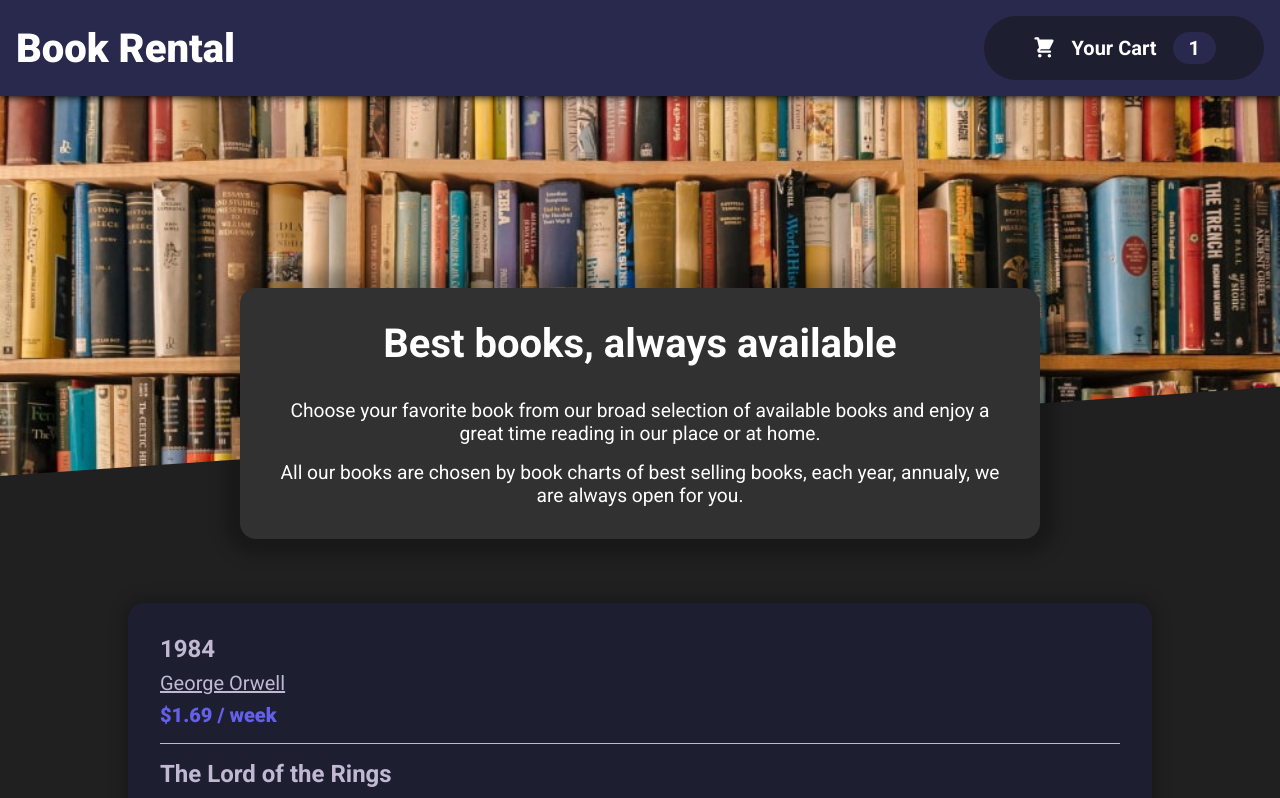
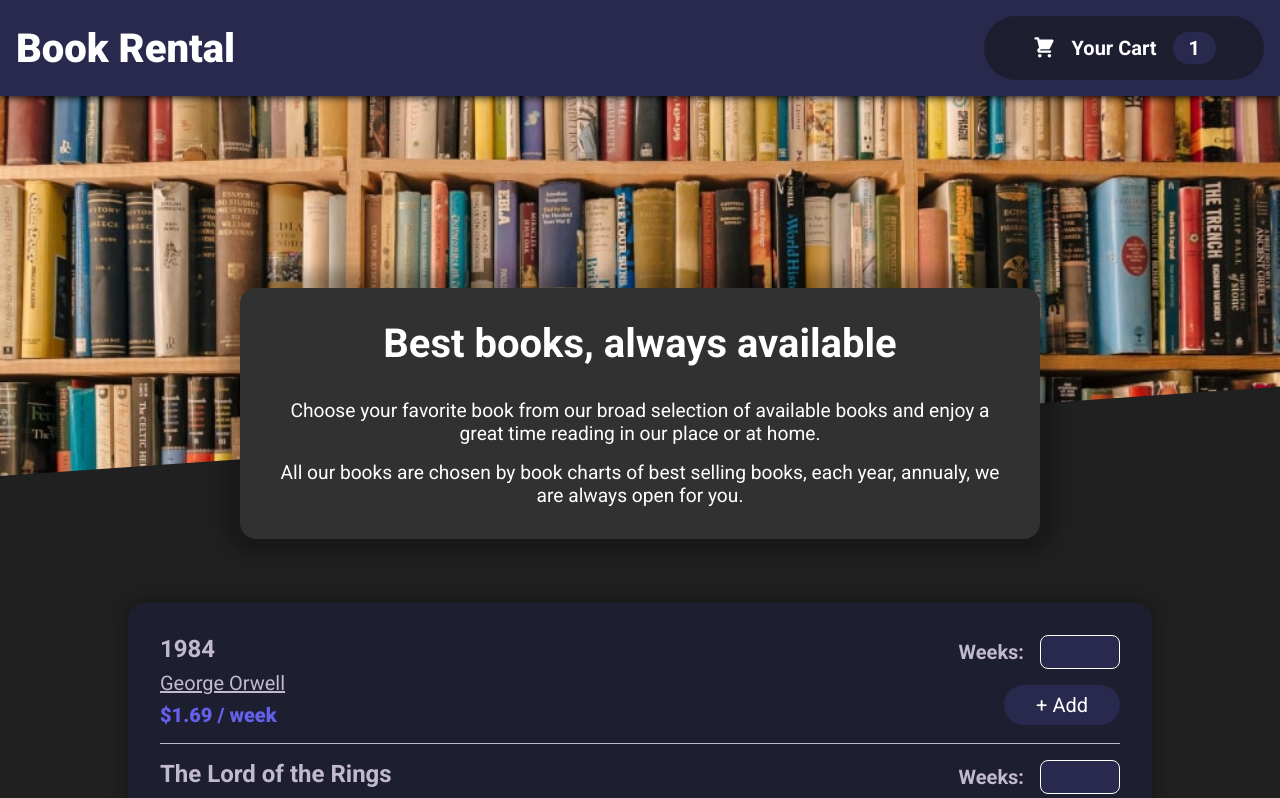
Before and after one commit to Szarlej4/react-books-cart, a React (Create React App) app: page / in a window 1280 px wide. Shown: the top 798 px of the page. Built offline with nearby package versions, Linux system fonts and the light colour scheme.

Commit message:
Added BookForm component

```diff
--- a/src/components/UI/Button.js
+++ b/src/components/UI/Button.js
@@ -1,11 +1,12 @@
 import styles from "./Button.module.css";
 
 const Button = (props) => {
+	const classes = `${styles.button} ${props.className || ""}`;
 	return (
 		<button
 			type={props.type || "button"}
 			onClick={props.onClick}
-			className={styles.button}>
+			className={classes}>
 			{props.children}
 		</button>
 	);
--- /dev/null
+++ b/src/components/books/BookForm.js
@@ -0,0 +1,48 @@
+import { useRef } from "react";
+import Button from "../UI/Button";
+import styles from "./BookForm.module.css";
+
+const BookForm = (props) => {
+	const amountRef = useRef(0);
+
+	const addBookToCart = (e) => {
+		e.preventDefault();
+		const amount = +amountRef.current.value;
+		if (amount !== 0 && Math.floor(amount) === amount) {
+			console.log(
+				`${props.book.title} written by ${props.book.author} added to cart`,
+			);
+			console.log(
+				`Rental Price: $${props.book.price}/week Total value: ${
+					props.book.price * +amountRef.current.value
+				}`,
+			);
+		} else {
+			console.log("wrong amount");
+		}
+	};
+
+	return (
+		<form action="" className={styles.bookForm}>
+			<label className={styles.amountLabel} htmlFor="weeksAmount">
+				Weeks:
+			</label>
+			<input
+				min={0}
+				step={1}
+				type="number"
+				id="weeksAmount"
+				ref={amountRef}
+				className={styles.weekAmountInput}
+			/>
+			<Button
+				className={styles.formButton}
+				type="submit"
+				onClick={addBookToCart}>
+				+ Add
+			</Button>
+		</form>
+	);
+};
+
+export default BookForm;
--- /dev/null
+++ b/src/components/books/BookForm.module.css
@@ -0,0 +1,36 @@
+.bookForm {
+	align-items: center;
+	display: grid;
+	gap: 1rem;
+	grid-auto-rows: min-content;
+	grid-template-columns: 1fr auto;
+	justify-items: end;
+}
+
+.amountLabel {
+	color: rgb(193, 185, 209);
+	font-size: 1.25rem;
+	font-weight: bold;
+}
+
+.weekAmountInput {
+	background: var(--dark-blue);
+	color: white;
+	border: 1px white solid;
+	border-radius: var(--small-border-radius);
+	max-width: 5rem;
+	font-size: 1.25rem;
+	padding: var(--little-padding);
+}
+
+.formButton {
+	grid-area: 2 / 1 / 3 / -1;
+	padding: var(--small-padding) var(--medium-padding);
+}
+
+@media (max-width: 600px) {
+	.bookForm {
+		justify-items: start;
+		gap: 0.75rem;
+	}
+}
--- a/src/components/books/BookItem.js
+++ b/src/components/books/BookItem.js
@@ -1,11 +1,15 @@
 import styles from "./BookItem.module.css";
+import BookForm from "./BookForm";
 
 const BookItem = (props) => {
 	return (
 		<li className={styles.bookItem}>
-			<p className={styles.bookTitle}>{props.book.title}</p>
-			<p className={styles.bookAuthor}>{props.book.author}</p>
-			<p className={styles.bookPrice}>${props.book.price} / week</p>
+			<div className={styles.bookInfo}>
+				<p className={styles.bookTitle}>{props.book.title}</p>
+				<p className={styles.bookAuthor}>{props.book.author}</p>
+				<p className={styles.bookPrice}>${props.book.price} / week</p>
+			</div>
+			<BookForm book={props.book} />
 		</li>
 	);
 };
--- a/src/components/books/BookItem.module.css
+++ b/src/components/books/BookItem.module.css
@@ -1,11 +1,16 @@
 .bookItem {
+	border-bottom: 1px solid rgb(193, 185, 209);
+	display: flex;
+	justify-content: space-between;
+	padding-bottom: var(--default-padding);
+}
+
+.bookInfo {
 	align-items: start;
 	color: rgb(193, 185, 209);
 	display: flex;
-	border-bottom: 1px solid rgb(193, 185, 209);
 	flex-direction: column;
 	gap: 0.5rem;
-	padding-bottom: var(--default-padding);
 }
 
 .bookTitle {
@@ -23,3 +28,11 @@
 	font-size: 1.25rem;
 	font-weight: 900;
 }
+
+@media (max-width: 600px) {
+	.bookItem {
+		align-items: start;
+		flex-direction: column;
+		gap: 0.5rem;
+	}
+}
```
